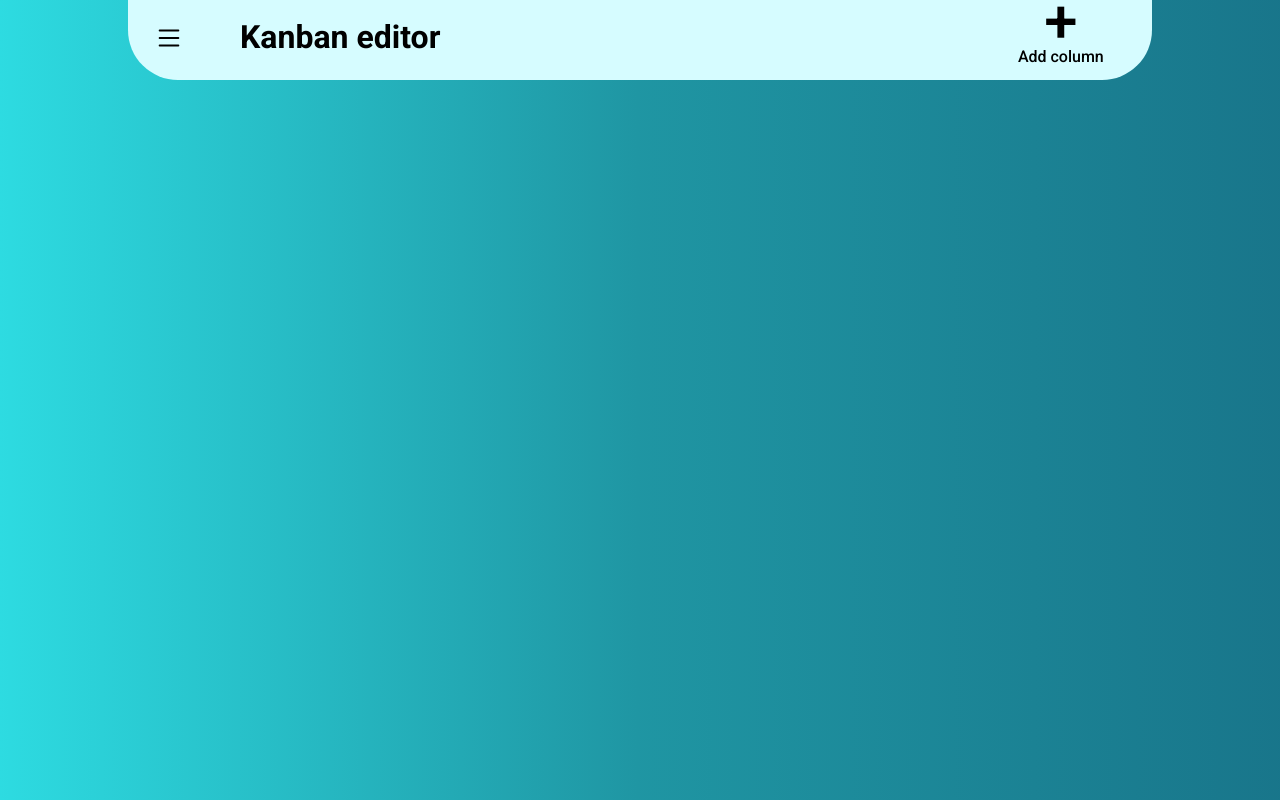
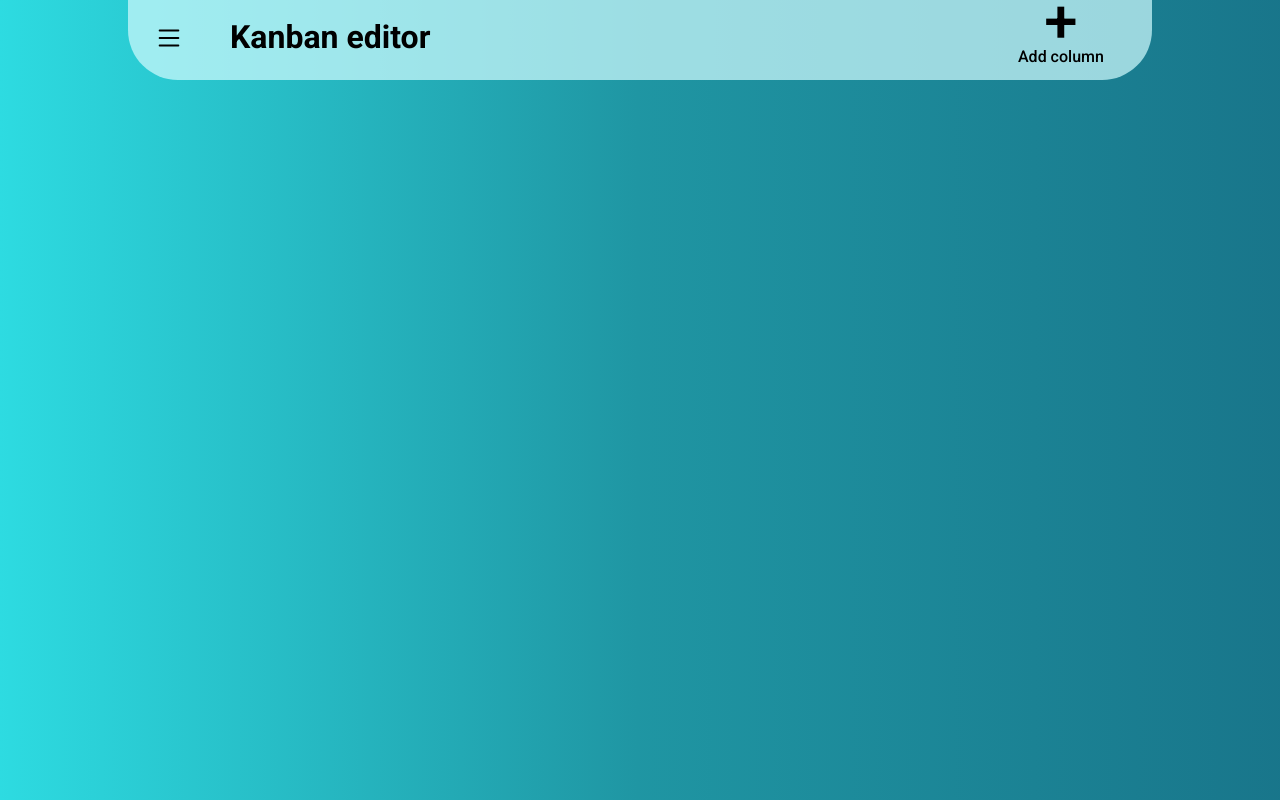
Before and after one commit to K3TJ0V/kanban-editor, a website built with Parcel: page src/pages/index.html in a window 1280 px wide. Built offline with nearby package versions, Linux system fonts and the light colour scheme.

Commit message:
styles corrections header flexDiv, colors

```diff
--- a/src/pages/index.html
+++ b/src/pages/index.html
@@ -39,6 +39,7 @@
     </div>
     </nav>
     <header class="header">
+      <div class="header__flexDiv">
       <button class="header__hamburger header__hamburger--js">
         <svg
           xmlns="http://www.w3.org/2000/svg"
@@ -55,6 +56,7 @@
         </svg>
       </button>
       <h1 class="header__h1">Kanban editor</h1>
+    </div>
     </header>
     <main class="main">
       <div class="main__buttonsFlex">
--- a/src/scss/main.scss
+++ b/src/scss/main.scss
@@ -48,12 +48,22 @@ a {
     box-sizing: border-box;
     width: 80vw;
     color: black;
-    background-color: hsl(184, 100%, 92%);
+    background-color: rgba(208, 251, 254, 0.712);
     display: flex;
     align-items: center;
+    justify-content: space-between;
     margin: auto;
     gap: 50px;
     border-radius: 0 0 50px 50px;
+  }
+  &__flexDiv{
+    display: flex;
+    gap: 15px
+  }
+  @media (min-width: 800px) {
+  &__flexDiv{
+    gap: 40px;
+  }
   }
   &__h1{
     @media (min-width: 800px) {
@@ -261,6 +271,10 @@ main .main__column:last-child {
     cursor: pointer;
     @media (min-width: 800px) {
       color: black;
+      margin-left: -120px;
+    }
+    @media (min-width: 1200px) {
+      color: black;
     }
   }
   &__clear{
@@ -274,6 +288,7 @@ main .main__column:last-child {
     display: none;
     @media (min-width: 800px) {
       color: black;
+
     }
   }
   &__add::before {
@@ -319,7 +334,7 @@ main .main__column:last-child {
   justify-content: space-between;
   width: 100%;
   min-height: 200px;
-  background-color: rgba(170, 170, 170, 0.8);
+  background-color: rgba(210, 210, 210, 0.987);
   border-radius: 10px !important;
   margin-top: 10px;
   @media (min-width: 800px) {
```
